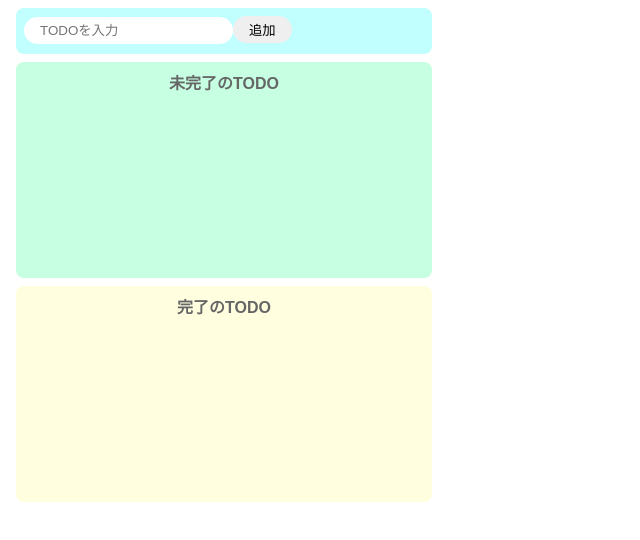
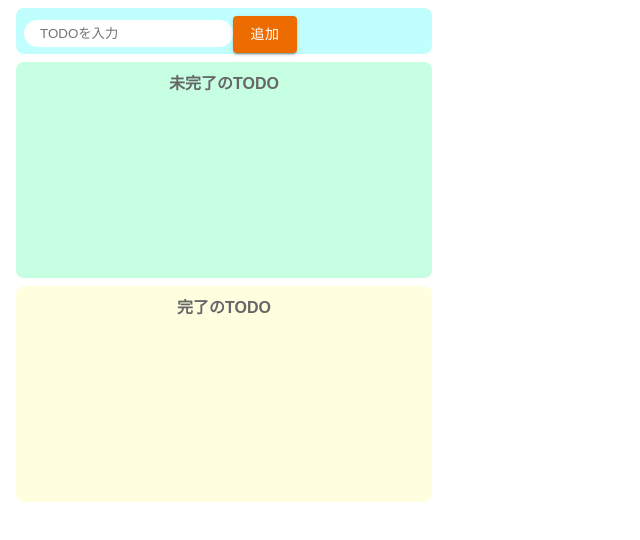
Before and after one commit to misatsuruoka/react_todo, a React (Create React App) app: page / in a window 1280 px wide. Shown: the top 540 px of the page, without its empty margins (0-640 px from the left). Built offline with nearby package versions, Linux system fonts and the light colour scheme.

Commit message:
Fix: ボタンの色を修正

```diff
--- a/src/components/IncompleteTodos.jsx
+++ b/src/components/IncompleteTodos.jsx
@@ -1,4 +1,5 @@
 import React from 'react';
+import { Button } from "@mui/material"
 
 export const IncompleteTodos = (props) => {
   const {todos, onClickComplete, onClickDelete} = props;
--- a/src/components/InputTodo.jsx
+++ b/src/components/InputTodo.jsx
@@ -1,4 +1,5 @@
 import React from 'react';
+import { Button } from "@mui/material"
 
 const style = {
   backgroundColor: '#c1ffff',
@@ -16,7 +17,7 @@ export const InputTodo = (props) => {
     {/* 入力した際にonChangeイベントが発火→onChangeTodoTextが実行 */}
     <input disabled={disabled} placeholder="TODOを入力" value={todoText} onChange={onChange} />
     {/* 追加ボタンを押した際にonClickAdd関数が実行 */}
-    <button disabled={disabled} onClick={onClick}>追加</button>
+    <Button disabled={disabled} variant="contained" color="warning" onClick={onClick}>追加</Button>
   </div>
   )
 }
```
